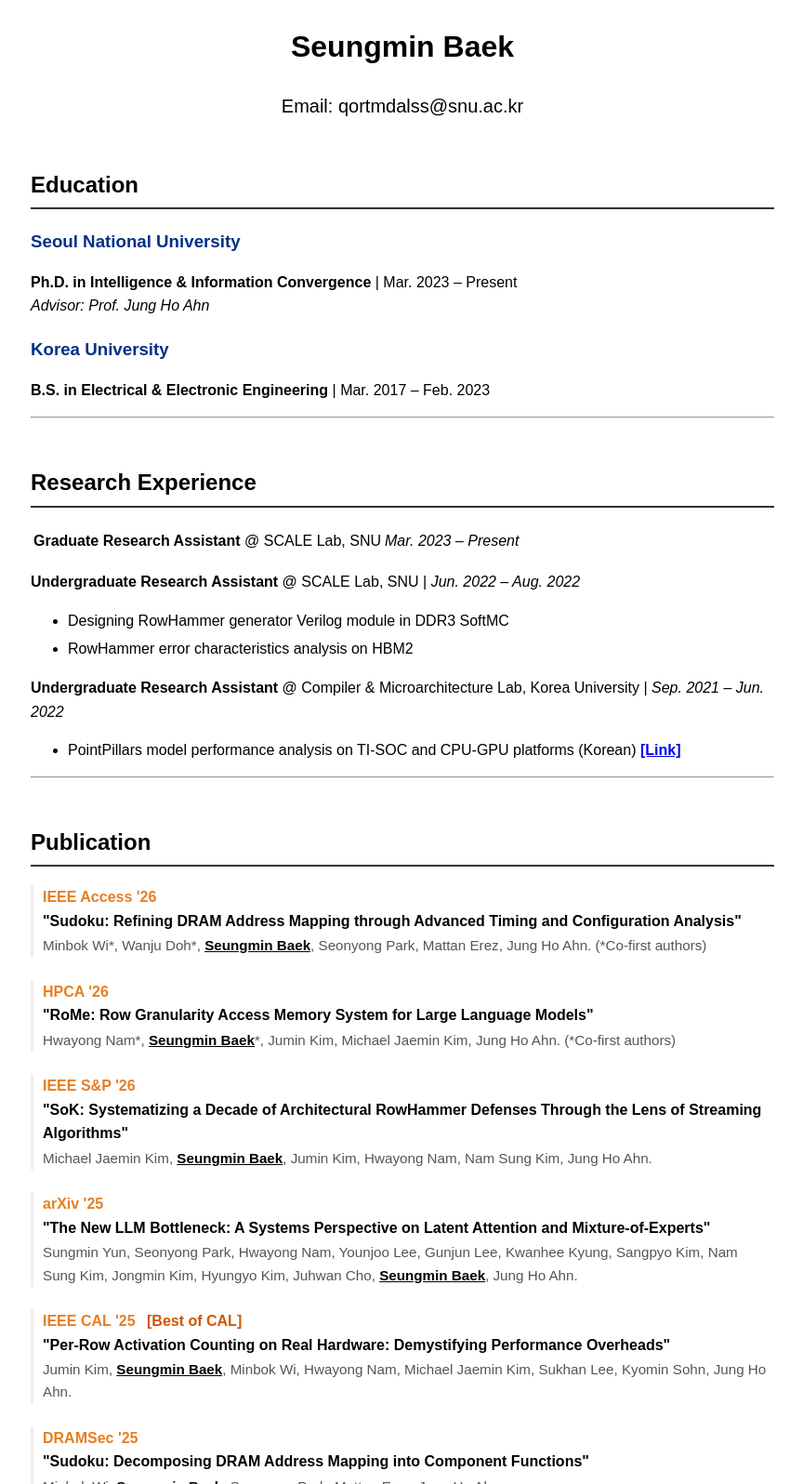
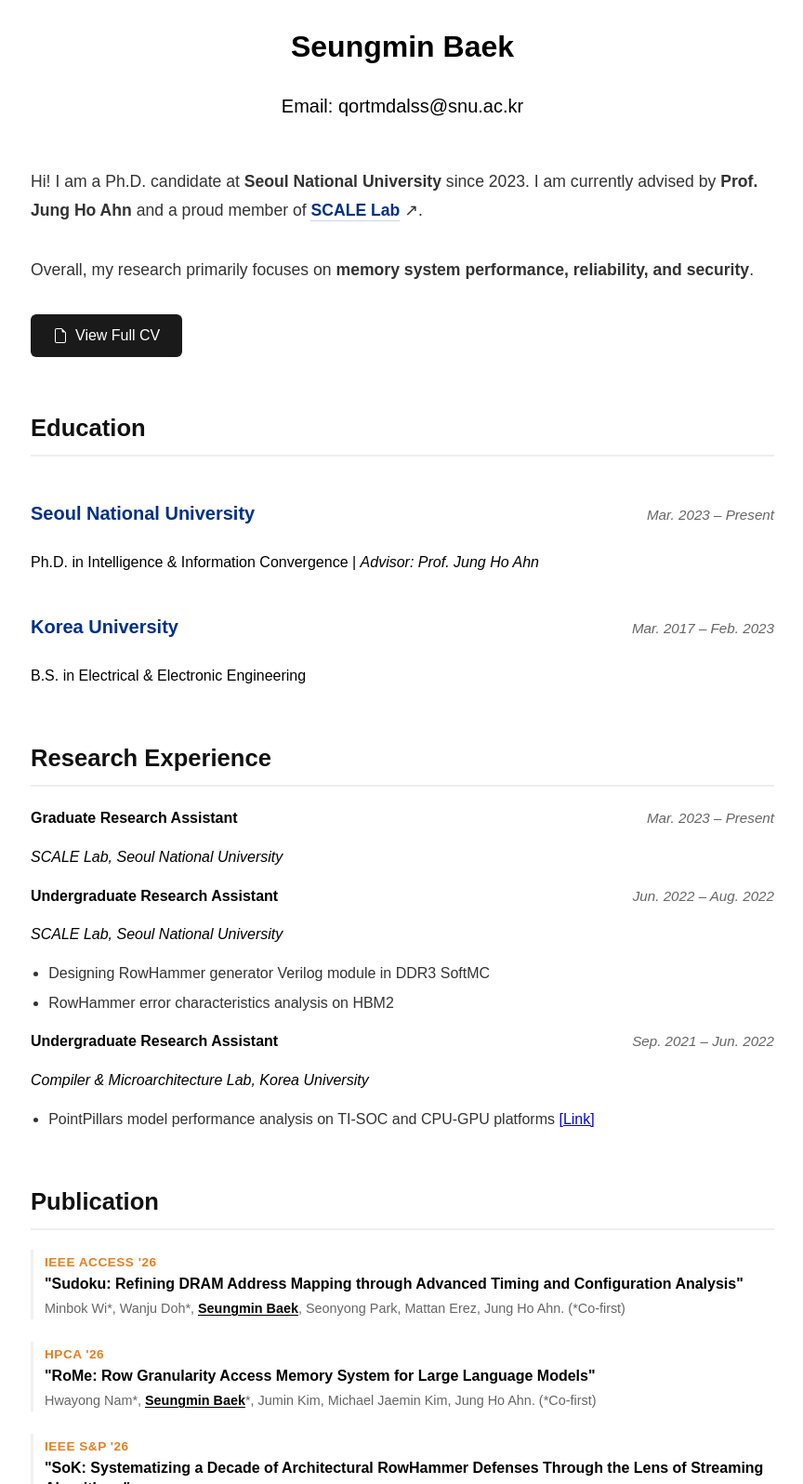
Before and after one commit to bsm1244/bsm1244.github.io, a Jekyll site: the page built from index.md, in a window 1280 px wide, cut to the strip 324-1920 px from the top of the page. Shown: the whole strip at 93% size, without its empty margins (207-1071 px from the left). Built offline with Jekyll 4.4.1, drawn with Linux system fonts in a browser that asks for light colours; our own code applies the rules of GitHub Pages for plain Markdown files; some of the changed text lies outside the part shown.

Commit message:
reconstruct

```diff
--- a/index.md
+++ b/index.md
@@ -1,87 +1,201 @@
+---
+layout: default
+title: Seungmin Baek
+---
+
 <style>
-  /* 섹션 헤더 스타일 */
+  /* 1. Global & Text Style */
+  :root {
+    --snu-blue: #003087;
+    --accent-orange: #e67e22;
+    --text-main: #333;
+    --text-light: #666;
+  }
+
+  .intro-text {
+    line-height: 1.8;
+    font-size: 1.1rem;
+    color: var(--text-main);
+    margin-bottom: 2rem;
+  }
+
+  /* 2. Link & Button Style */
+  .custom-link {
+    text-decoration: none;
+    color: var(--snu-blue);
+    font-weight: 600;
+    border-bottom: 1px solid rgba(0, 48, 135, 0.2);
+    padding-bottom: 1px;
+    transition: all 0.2s ease;
+  }
+  .custom-link:hover {
+    background-color: rgba(0, 48, 135, 0.05);
+    border-bottom: 2px solid var(--snu-blue);
+  }
+
+  .btn-cv {
+    display: inline-flex;
+    align-items: center;
+    padding: 10px 24px;
+    background-color: #1a1a1a;
+    color: #fff !important;
+    text-decoration: none !important;
+    border-radius: 6px;
+    font-weight: 500;
+    transition: transform 0.2s, background-color 0.2s;
+  }
+  .btn-cv:hover {
+    background-color: #444;
+    transform: translateY(-2px);
+  }
+  .btn-cv svg { margin-right: 8px; }
+
+  /* 3. Section Headers */
   h2 {
-    border-bottom: 2px solid #333;
-    padding-bottom: 5px;
-    margin-top: 50px !important;
+    border-bottom: 2px solid #eee;
+    padding-bottom: 8px;
+    margin-top: 3.5rem !important;
     font-weight: 700;
+    font-size: 1.6rem;
+    color: #111;
   }
   h3 {
-    margin-bottom: 5px;
-    color: #003087; /* SNU Blue 계열 */
+    margin: 1.5rem 0 0.5rem 0;
+    font-size: 1.25rem;
+    color: var(--snu-blue);
   }
 
-  /* 리스트 항목 간격 */
-  ul { margin-bottom: 15px; }
-  li { margin-bottom: 5px; }
+  /* 4. Content Items (Experience, Publication, etc.) */
+  .item-row {
+    display: flex;
+    justify-content: space-between;
+    align-items: baseline;
+    margin-bottom: 0.3rem;
+  }
+  .item-date {
+    font-size: 0.95rem;
+    color: var(--text-light);
+    font-style: italic;
+    white-space: nowrap;
+    margin-left: 15px;
+  }
 
-  /* 논문 강조 스타일 */
   .pub-item {
     margin-bottom: 1.5rem;
-    padding-left: 10px;
-    border-left: 3px solid #eee;
+    padding-left: 12px;
+    border-left: 3px solid #f0f0f0;
+    transition: border-color 0.3s;
   }
+  .pub-item:hover { border-left-color: var(--snu-blue); }
+
   .pub-title {
     font-weight: 600;
     display: block;
-    margin-bottom: 2px;
+    margin-bottom: 4px;
+    line-height: 1.4;
   }
   .pub-venue {
-    color: #e67e22; /* 학회명 강조색 */
+    color: var(--accent-orange);
     font-weight: 700;
-    margin-right: 8px;
+    text-transform: uppercase;
+    font-size: 0.85rem;
+    letter-spacing: 0.5px;
   }
   .pub-authors {
-    font-size: 0.95rem;
-    color: #555;
+    font-size: 0.9rem;
+    color: var(--text-light);
   }
   .me {
+    color: #000;
+    font-weight: 700;
     text-decoration: underline;
+    text-underline-offset: 2px;
+  }
+  .award-tag {
+    background: #fff5eb;
+    color: #d35400;
+    font-size: 0.75rem;
     font-weight: 700;
-    color: #000;
+    padding: 2px 8px;
+    border-radius: 4px;
+    margin-left: 8px;
+    vertical-align: middle;
   }
-  .award-item {
-    color: #d35400;
-    font-weight: 600;
+
+  /* 5. Lists */
+  ul { padding-left: 1.2rem; }
+  li { margin-bottom: 0.4rem; color: var(--text-main); }
+
+  @media (max-width: 600px) {
+    .item-row { flex-direction: column; }
+    .item-date { margin-left: 0; margin-top: 2px; }
   }
 </style>
 
+<div class="intro-text">
+  Hi! I am a Ph.D. candidate at <strong>Seoul National University</strong> since 2023.
+  I am currently advised by <strong>Prof. Jung Ho Ahn</strong> and a proud member of
+  <a href="https://scale.snu.ac.kr/" class="custom-link">SCALE Lab</a> ↗.
+  <br><br>
+  Overall, my research primarily focuses on <strong>memory system performance, reliability, and security</strong>.
+</div>
+
+<div class="cv-wrapper">
+  <a href="/CV.pdf" class="btn-cv">
+    <svg xmlns="http://www.w3.org/2000/svg" width="16" height="16" fill="currentColor" viewBox="0 0 16 16"><path d="M14 14V4.5L9.5 0H4a2 2 0 0 0-2 2v12 a2 2 0 0 0 2 2h8a2 2 0 0 0 2-2zM9.5 3A1.5 1.5 0 0 0 11 4.5h2V14a1 1 0 0 1-1 1H4a1 1 0 0 1-1-1V2a1 1 0 0 1 1-1h5.5v2z"/></svg>
+    View Full CV
+  </a>
+</div>
+
 ## Education
 
-### Seoul National University
-**Ph.D. in Intelligence & Information Convergence** | Mar. 2023 – Present
-*Advisor: Prof. Jung Ho Ahn*
+<div class="item-row">
+  <h3>Seoul National University</h3>
+  <span class="item-date">Mar. 2023 – Present</span>
+</div>
+Ph.D. in Intelligence & Information Convergence | *Advisor: Prof. Jung Ho Ahn*
 
-### Korea University
-**B.S. in Electrical & Electronic Engineering** | Mar. 2017 – Feb. 2023
-
----
+<div class="item-row">
+  <h3>Korea University</h3>
+  <span class="item-date">Mar. 2017 – Feb. 2023</span>
+</div>
+B.S. in Electrical & Electronic Engineering
 
 ## Research Experience
 
-**Graduate Research Assistant** @ SCALE Lab, SNU | *Mar. 2023 – Present*
+<div class="item-row">
+  <strong>Graduate Research Assistant</strong>
+  <span class="item-date">Mar. 2023 – Present</span>
+</div>
+*SCALE Lab, Seoul National University*
 
-**Undergraduate Research Assistant** @ SCALE Lab, SNU | *Jun. 2022 – Aug. 2022*
+<div class="item-row">
+  <strong>Undergraduate Research Assistant</strong>
+  <span class="item-date">Jun. 2022 – Aug. 2022</span>
+</div>
+*SCALE Lab, Seoul National University*
 * Designing RowHammer generator Verilog module in DDR3 SoftMC
 * RowHammer error characteristics analysis on HBM2
 
-**Undergraduate Research Assistant** @ Compiler & Microarchitecture Lab, Korea University | *Sep. 2021 – Jun. 2022*
-* PointPillars model performance analysis on TI-SOC and CPU-GPU platforms (Korean) [**[Link]**](https://www.dbpia.co.kr/pdf/pdfView.do?nodeId=NODE11132910&googleIPSandBox=false&mark=0&minRead=5&ipRange=false&b2cLoginYN=false&icstClss=010000&isPDFSizeAllowed=true&accessgl=Y&language=ko_KR&hasTopBanner=true)
-
----
+<div class="item-row">
+  <strong>Undergraduate Research Assistant</strong>
+  <span class="item-date">Sep. 2021 – Jun. 2022</span>
+</div>
+*Compiler & Microarchitecture Lab, Korea University*
+* PointPillars model performance analysis on TI-SOC and CPU-GPU platforms [[Link]](https://www.dbpia.co.kr/pdf/pdfView.do?nodeId=NODE11132910)
 
 ## Publication
 
 <div class="pub-item">
   <span class="pub-venue">IEEE Access '26</span>
   <span class="pub-title">"Sudoku: Refining DRAM Address Mapping through Advanced Timing and Configuration Analysis"</span>
-  <div class="pub-authors">Minbok Wi*, Wanju Doh*, <span class="me">Seungmin Baek</span>, Seonyong Park, Mattan Erez, Jung Ho Ahn. (*Co-first authors)</div>
+  <div class="pub-authors">Minbok Wi*, Wanju Doh*, <span class="me">Seungmin Baek</span>, Seonyong Park, Mattan Erez, Jung Ho Ahn. (*Co-first)</div>
 </div>
 
 <div class="pub-item">
   <span class="pub-venue">HPCA '26</span>
   <span class="pub-title">"RoMe: Row Granularity Access Memory System for Large Language Models"</span>
-  <div class="pub-authors">Hwayong Nam*, <span class="me">Seungmin Baek</span>*, Jumin Kim, Michael Jaemin Kim, Jung Ho Ahn. (*Co-first authors)</div>
+  <div class="pub-authors">Hwayong Nam*, <span class="me">Seungmin Baek</span>*, Jumin Kim, Michael Jaemin Kim, Jung Ho Ahn. (*Co-first)</div>
 </div>
 
 <div class="pub-item">
@@ -97,15 +211,9 @@
 </div>
 
 <div class="pub-item">
-  <span class="pub-venue">IEEE CAL '25</span> <span class="award-item">[Best of CAL]</span>
+  <span class="pub-venue">IEEE CAL '25</span><span class="award-tag">Best of CAL</span>
   <span class="pub-title">"Per-Row Activation Counting on Real Hardware: Demystifying Performance Overheads"</span>
   <div class="pub-authors">Jumin Kim, <span class="me">Seungmin Baek</span>, Minbok Wi, Hwayong Nam, Michael Jaemin Kim, Sukhan Lee, Kyomin Sohn, Jung Ho Ahn.</div>
-</div>
-
-<div class="pub-item">
-  <span class="pub-venue">DRAMSec '25</span>
-  <span class="pub-title">"Sudoku: Decomposing DRAM Address Mapping into Component Functions"</span>
-  <div class="pub-authors">Minbok Wi, <span class="me">Seungmin Baek</span>, Seonyong Park, Mattan Erez, Jung Ho Ahn.</div>
 </div>
 
 <div class="pub-item">
@@ -120,26 +228,13 @@
   <div class="pub-authors">Hwayong Nam, <span class="me">Seungmin Baek</span>, Minbok Wi, Michael Jaemin Kim, Jaehyun Park, Chihun Song, Nam Sung Kim, Jung Ho Ahn.</div>
 </div>
 
-<div class="pub-item">
-  <span class="pub-venue">IEEE CAL '23</span>
-  <span class="pub-title">"X-ray: Discovering DRAM Internal Structure and Error Characteristics by Issuing Memory Commands"</span>
-  <div class="pub-authors">Hwayong Nam, <span class="me">Seungmin Baek</span>, Minbok Wi, Michael Jaemin Kim, Jaehyun Park, Chihun Song, Nam Sung Kim, Jung Ho Ahn.</div>
-</div>
+## Honors & Awards
 
----
-
-## Honors & Awards
-* **Best of CAL Award**, HPCA 2026, Australia. | *Feb. 2026*
-* **[BK21] Excellent Research Talent Fellowship** | *Sep. 2023 – Feb. 2024*
-* **LG Electronics Paper Award**, Summer Annual Conference of IEIE 2022 | *Jun. 2022*
-
----
-
-## Academic Service
-* **Artifact Evaluation Committee**: HPCA '26
-
----
+* <div class="item-row"><strong>Best of CAL Award</strong>, HPCA 2026, Australia <span class="item-date">Feb. 2026</span></div>
+* <div class="item-row"><strong>[BK21] Excellent Research Talent Fellowship</strong> <span class="item-date">Sep. 2023 – Feb. 2024</span></div>
+* <div class="item-row"><strong>LG Electronics Paper Award</strong>, Summer Annual Conference of IEIE <span class="item-date">Jun. 2022</span></div>
 
 ## Skills
+
 * **Programming**: Python, C/C++, Verilog
 * **Tools**: Intel VTune, Xilinx Vivado, Cadence Xcelium, Synopsys Design Compiler
```
